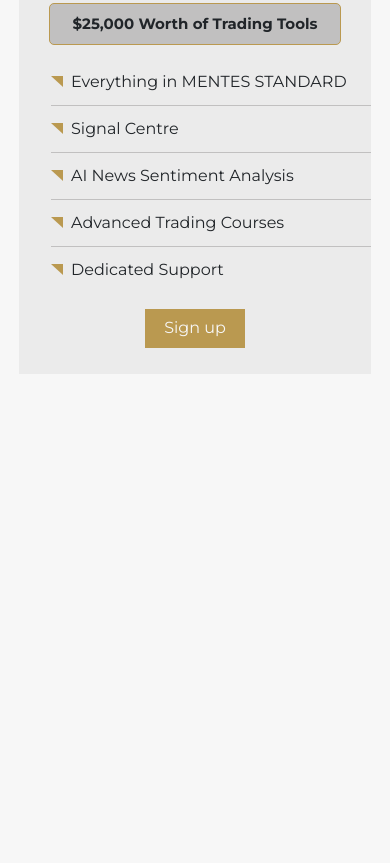
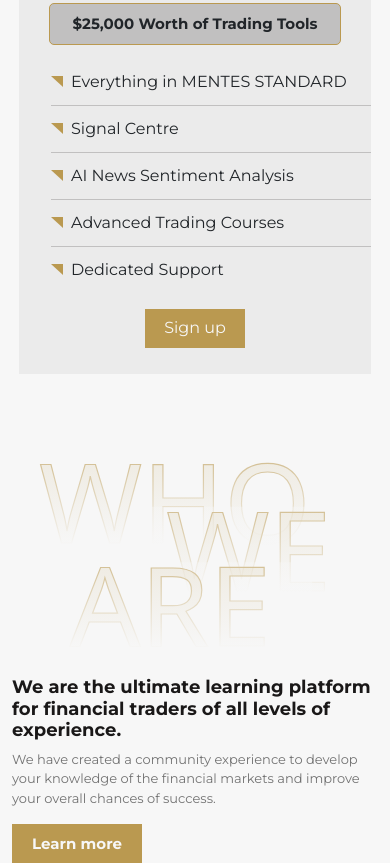
Before and after one commit to Hassan-jaber/Convert-Adobe-XD-design-to-HTML-CSS, a plain HTML site: page index.html in a window 390 px wide. Shown: the part 7868-8731 px from the top of the page. Before the commit the page ends 8292 px from the top, so only its background shows below. Drawn offline with Linux system fonts and the light colour scheme.

Commit message:
create-about-section relate 15#

```diff
--- a/css/style.css
+++ b/css/style.css
@@ -1055,3 +1055,57 @@ a{
     text-transform: uppercase;
 }
 /* ========================================= End Pricing Section ========================================= */
+
+/*  ========================================= Start About Section =========================================   */
+.about{
+    margin-top: 35px;
+}
+.about-img img{
+    object-fit: cover;
+}
+.about-info{
+    max-width: 490px;
+    margin-right:auto
+}
+.about-info h1{
+    font-size: 26px;
+    font-weight: bold;
+    color: #1A1818;
+}
+.about-info p{
+    font-size: 15px;
+    color: #727272;
+}
+.about-info a{
+    width: 130px;
+    height: 39px;
+    display: flex;
+    justify-content: center;
+    align-items: center;
+    font-size: 15px;
+    font-weight: bold;
+    background-color: var(--main-btn-bg-color);
+    color: var(--main-btn-color);
+}
+@media (max-width:992px) {
+    .about-info,.about-img{
+        width: 100%;
+    }
+    .about-info{
+        max-width: fit-content;
+    }
+}
+@media (max-width:768px){
+    .about-info {
+        margin-top: 20px;
+    }
+}
+@media (max-width:576px) {
+    .about-info h1 {
+        font-size: 18px;
+    }
+    .about-info p {
+    font-size: 13px;
+    }
+}
+/*  ========================================= End About Section =========================================   */
--- a/index.html
+++ b/index.html
@@ -442,6 +442,23 @@
             </div>
         </section>
         <!-- ========================================= End Pricing Section ========================================= -->
+
+        <!-- ========================================= Start About Section =========================================  -->
+        <section class="about">
+            <div class="container">
+                <div class="row justify-content-between align-items-center flex-lg-row flex-md-column">
+                    <div class="about-img col-lg-6 col-md-12 col-sm-12 mb-md-5">
+                        <img src="images/TxtBIG.svg" class="w-100" alt="">
+                    </div>
+                    <div class="about-info col-lg-6 col-md-12 col-sm-12">
+                        <h1>We are the ultimate learning platform for financial traders of all levels of experience.</h1>
+                        <p>We have created a community experience to develop your knowledge of the financial markets and improve your overall chances of success.</p>
+                        <a href="#">Learn more</a>
+                    </div>
+                </div>
+            </div>
+        </section>
+        <!-- ========================================= End About Section =========================================  -->
     <script src="js/bootstrap.bundle.min.js"></script>
     <script src="js/swiper-bundle.min.js"></script>
     <script src="js/main.js"></script>
```
Also changed, not shown: images/TxtBIG.svg (added).
